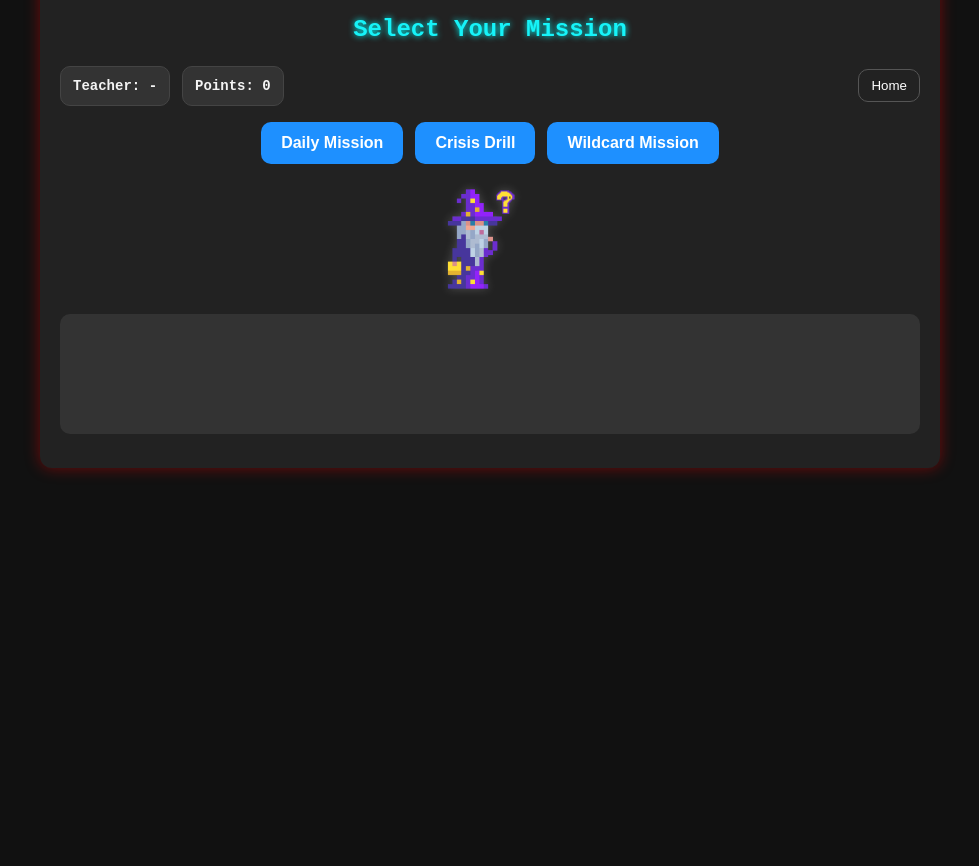
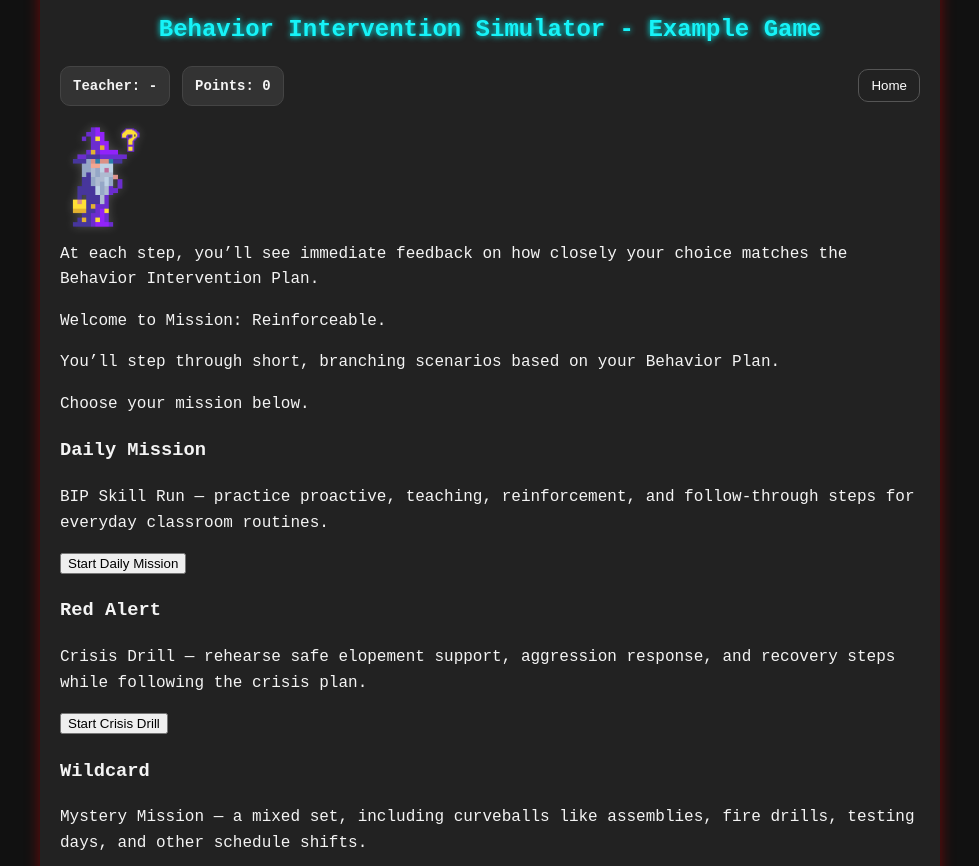
Before and after one commit to jeforsdick/missionreinforceable, a plain HTML site: page jakob/index.html in a window 1280 px wide. Shown: the part 86-952 px from the top of the page, without its empty margins (150-1129 px from the left). Before the commit the page ends 800 px from the top, so only its background shows below. Drawn offline with Linux system fonts and the light colour scheme.

Commit message:
Update index.html

```diff
--- a/jakob/index.html
+++ b/jakob/index.html
@@ -12,10 +12,9 @@
 
 <body>
   <div id="game-container">
-
     <!-- Title -->
     <h1>Mission: Reinforceable</h1>
-    <h2 id="scenario-title">Select Your Mission</h2>
+    <h2 id="scenario-title">Behavior Intervention Simulator - Example Game</h2>
 
     <!-- Toolbar -->
     <div id="toolbar">
@@ -26,30 +25,70 @@
       <button id="home-btn" class="ghost" onclick="window.location.href='index.html'">Home</button>
     </div>
 
-    <!-- ★ NEW: Mission Select Buttons -->
-    <div id="mission-select">
-      <button id="btn-drill" class="mission-btn">Daily Mission</button>
-      <button id="btn-crisis" class="mission-btn">Crisis Drill</button>
-      <button id="btn-random" class="mission-btn">Wildcard Mission</button>
+    <!-- Wizard HUD intro card (static text, dynamic image) -->
+    <div id="feedback">
+      <div id="coach-icon">
+        <!-- This IMG is controlled by script.js -->
+        <img id="wizard-img" src="mr-wizard-think.png" alt="MR Wizard status"/>
+      </div>
+      <div id="feedback-text">
+        At each step, you’ll see immediate feedback on how closely your choice matches the Behavior Intervention Plan.
+      </div>
     </div>
 
-    <!-- ★ NEW: Wizard Image (Thinking / Good / Meh / Bad) -->
-    <div id="wizard-area">
-      <img
-        id="wizard-img"
-        src="mr-wizard-think.png"
-        alt="MR Wizard"
-        class="wizard-neutral"
-      />
+    <!-- Mission intro blurb -->
+    <div class="mission-intro">
+      <p>Welcome to Mission: Reinforceable.</p>
+      <p>You’ll step through short, branching scenarios based on your Behavior Plan.</p>
+      <p>Choose your mission below.</p>
     </div>
 
-    <!-- Game Area -->
+    <!-- Mission cards -->
+    <div class="mission-grid">
+      <!-- Daily Mission -->
+      <div class="mission-card">
+        <h3>Daily Mission</h3>
+        <p>
+          BIP Skill Run — practice proactive, teaching, reinforcement, and
+          follow-through steps for everyday classroom routines.
+        </p>
+        <div class="action">
+          <button id="btn-drill" class="scenario-btn">Start Daily Mission</button>
+        </div>
+      </div>
+
+      <!-- Red Alert / Crisis -->
+      <div class="mission-card">
+        <h3>Red Alert</h3>
+        <p>
+          Crisis Drill — rehearse safe elopement support, aggression response,
+          and recovery steps while following the crisis plan.
+        </p>
+        <div class="action">
+          <button id="btn-crisis" class="scenario-btn">Start Crisis Drill</button>
+        </div>
+      </div>
+
+      <!-- Wildcard -->
+      <div class="mission-card">
+        <h3>Wildcard</h3>
+        <p>
+          Mystery Mission — a mixed set, including curveballs like assemblies,
+          fire drills, testing days, and other schedule shifts.
+        </p>
+        <div class="action">
+          <button id="btn-random" class="scenario-btn">Start Wildcard Mission</button>
+        </div>
+      </div>
+    </div>
+
+    <!-- Game play area (initially blank, filled when a mission starts) -->
     <div id="story-text"></div>
     <div id="choices"></div>
 
   </div>
 
-  <!-- Script -->
+  <!-- Keep this last so all elements exist before the script runs -->
   <script src="script.js?v=mr-2025-11-12"></script>
 </body>
 </html>
```
